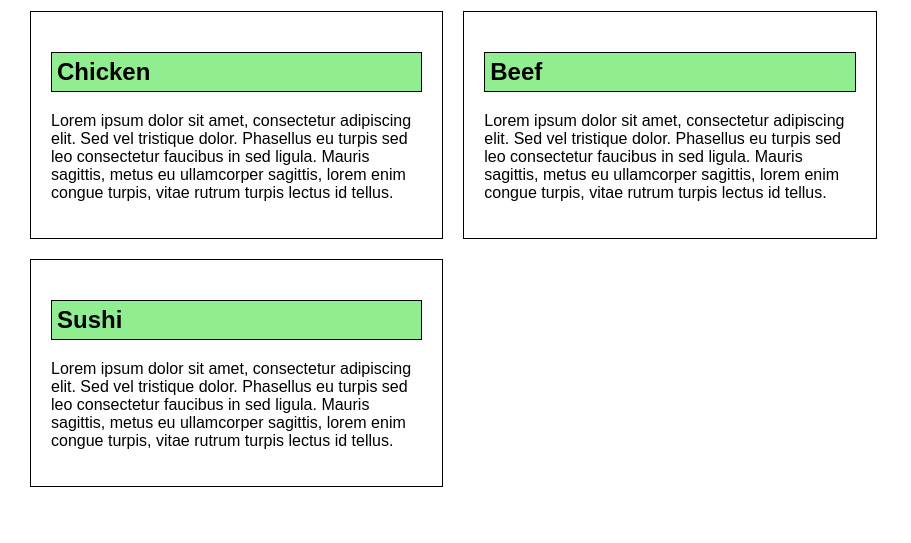
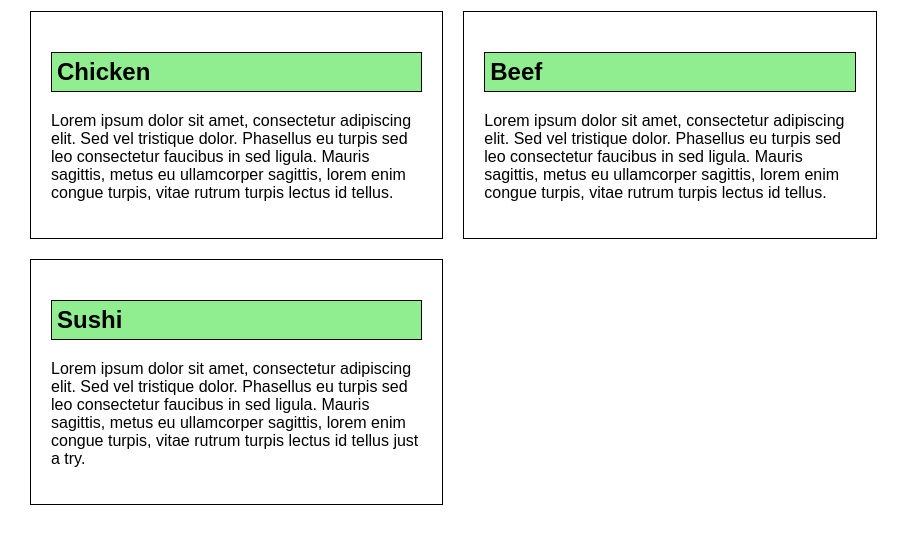
Before and after one commit to Soumya20srivastava/my-assignment-, a plain HTML site: page index.html in a window 1280 px wide. Shown: the part 99-642 px from the top of the page, without its empty margins (0-911 px from the left). Drawn offline with Linux system fonts and the light colour scheme.

Commit message:
Update index.html
im trying

Signed-off-by: Soumya20srivastava <119684410+Soumya20srivastava@users.noreply.github.com>

```diff
--- a/index.html
+++ b/index.html
@@ -25,7 +25,7 @@
     <h2 class="section-title">Sushi</h2>
     <p>Lorem ipsum dolor sit amet, consectetur adipiscing elit. Sed vel tristique dolor. Phasellus eu turpis sed leo
       consectetur faucibus in sed ligula. Mauris sagittis, metus eu ullamcorper sagittis, lorem enim congue turpis,
-      vitae rutrum turpis lectus id tellus.</p>
+      vitae rutrum turpis lectus id tellus just a try.</p>
   </div>
 </body>
 </html>
```
